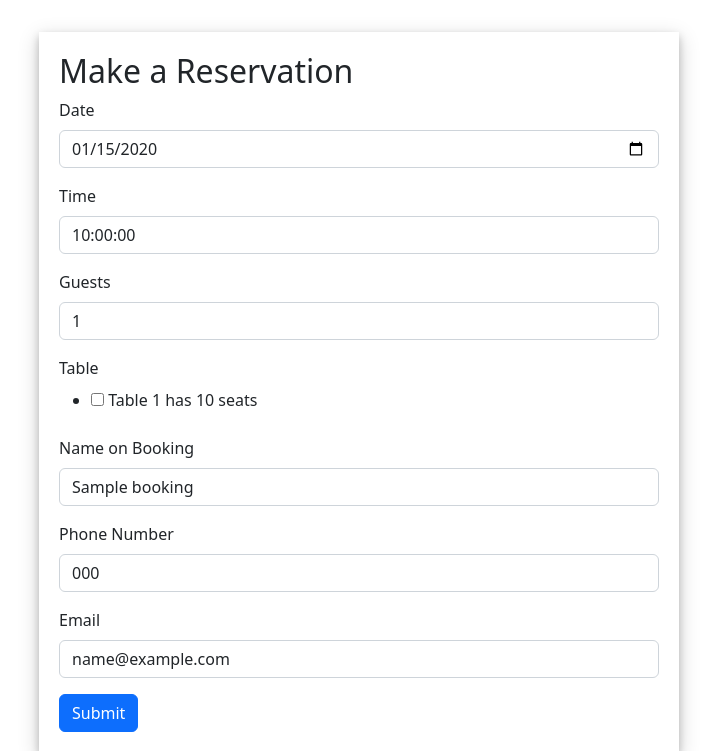
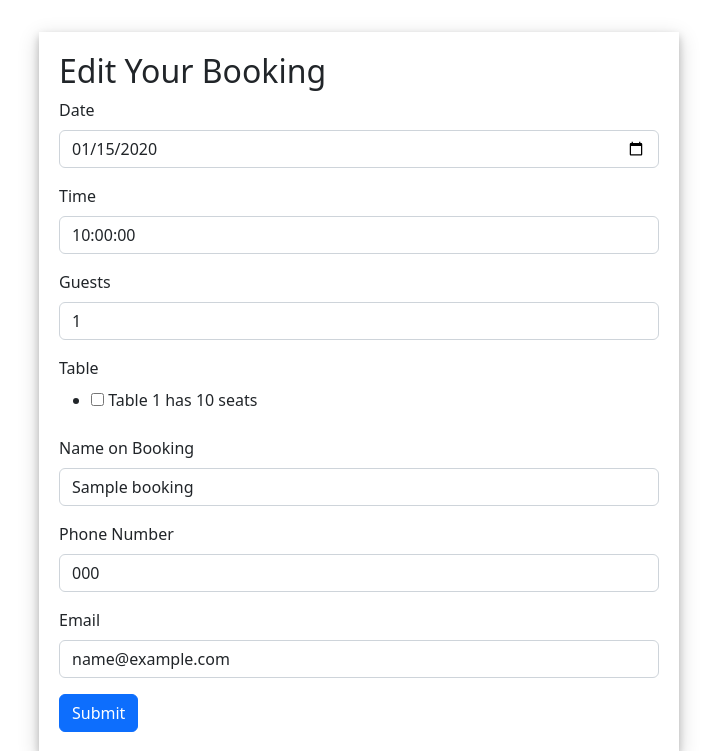
Before and after one commit to PajoHack/Booking-System-PP4, a Django app: page /booking/edit/1/ in a window 1280 px wide. Shown: the part 56-807 px from the top of the page, without its empty margins (281-998 px from the left). Run offline with Django 3.2, Linux system fonts and the light colour scheme; a user stored in the database is signed in; tables that the repository leaves empty hold one stand-in row (values such as "Sample post"); some libraries are stand-ins or nearby versions.

Commit message:
Update edit_booking_view and booking template so that the h2 displays Edit Reservation instead of Make a Reservation when the form is in edit mode

```diff
--- a/bookings/templates/bookings/booking.html
+++ b/bookings/templates/bookings/booking.html
@@ -6,7 +6,8 @@ Reservation
 {% endblock title %}
 {% block content %}
 <div class="center-div">
-    <h2>Make a Reservation</h2>
+    <!-- <h2>Make a Reservation</h2> -->
+    <h2>{% if edit_mode %}Edit Your Booking{% else %}Make a Reservation{% endif %}</h2>
     <form method="post" class="form">
         {% csrf_token %}
         {% for field in form %}
--- a/bookings/views.py
+++ b/bookings/views.py
@@ -85,7 +85,7 @@ def edit_booking_view(request, pk):
     else:
         form = BookingForm(instance=booking)
 
-    return render(request, 'bookings/booking.html', {'form': form})
+    return render(request, 'bookings/booking.html', {'form': form, 'edit_mode': True})
 
 
 @login_required
```
